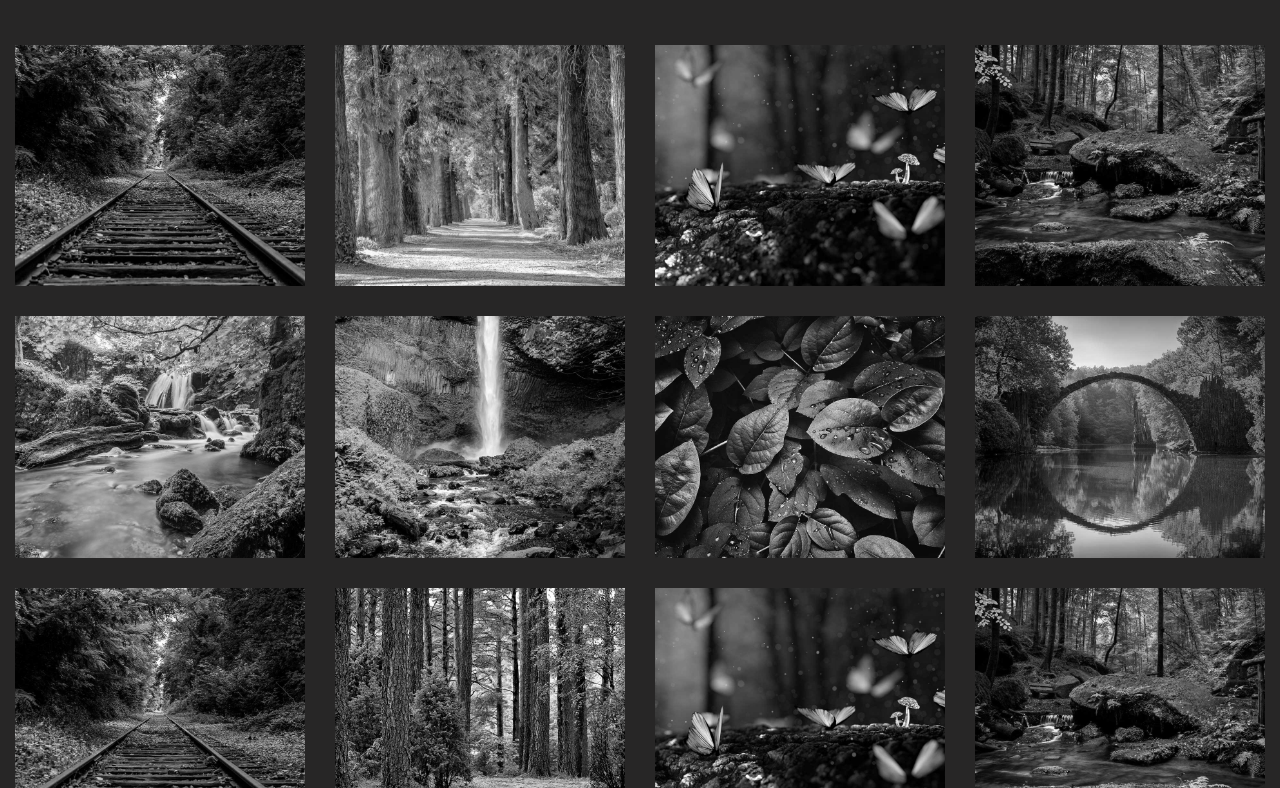
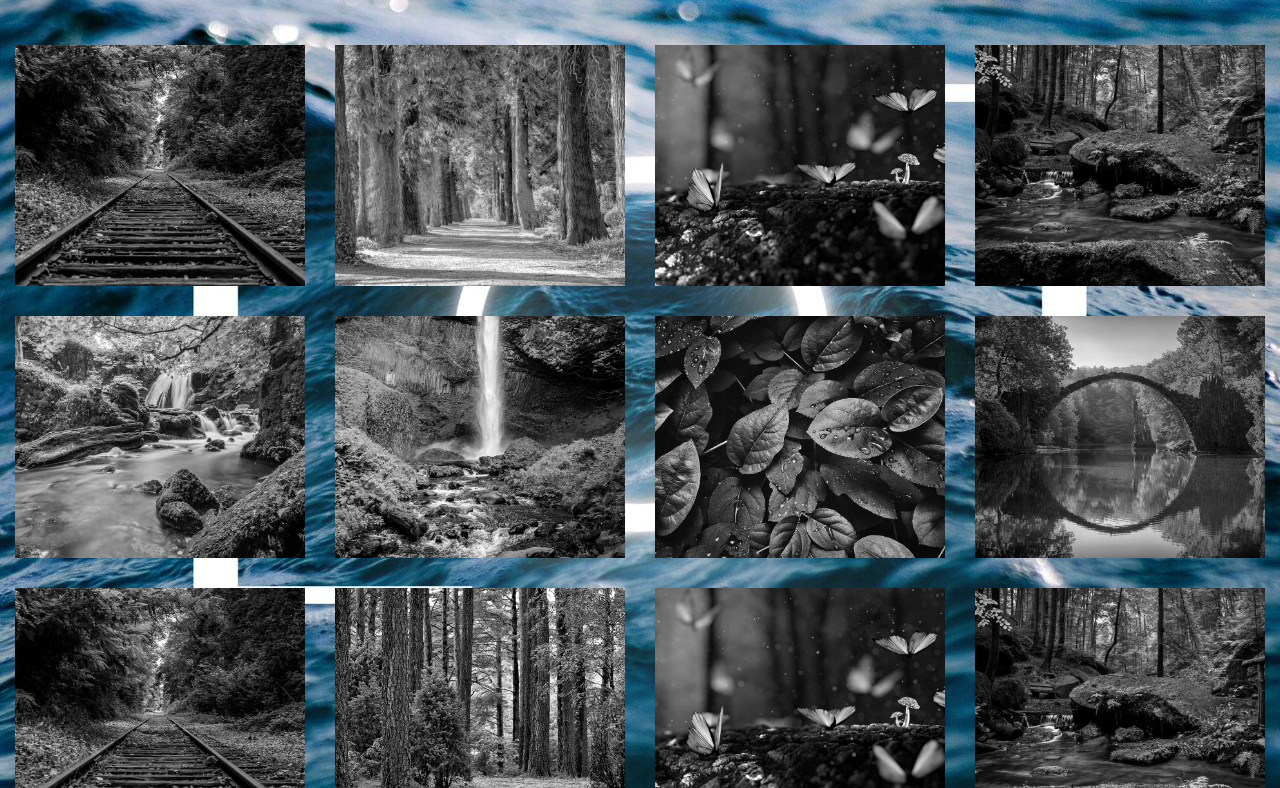
Before and after one commit to mkaJoe/MiCieloPhotography, a plain HTML site: page single.html in a window 1280 px wide. Shown: the part 296-1084 px from the top of the page. Drawn offline with Linux system fonts and the light colour scheme; files whose address does not match are found by name.

Commit message:
Bg update

```diff
--- a/single.html
+++ b/single.html
@@ -25,6 +25,11 @@
   <link rel="stylesheet" href="css/aos.css">
 
   <link rel="stylesheet" href="css/style.css">
+  <style>
+    body {
+      background-image: url("images/whitebrick.jpg");
+    }
+    </style>
 
 </head>
 <body>
```
